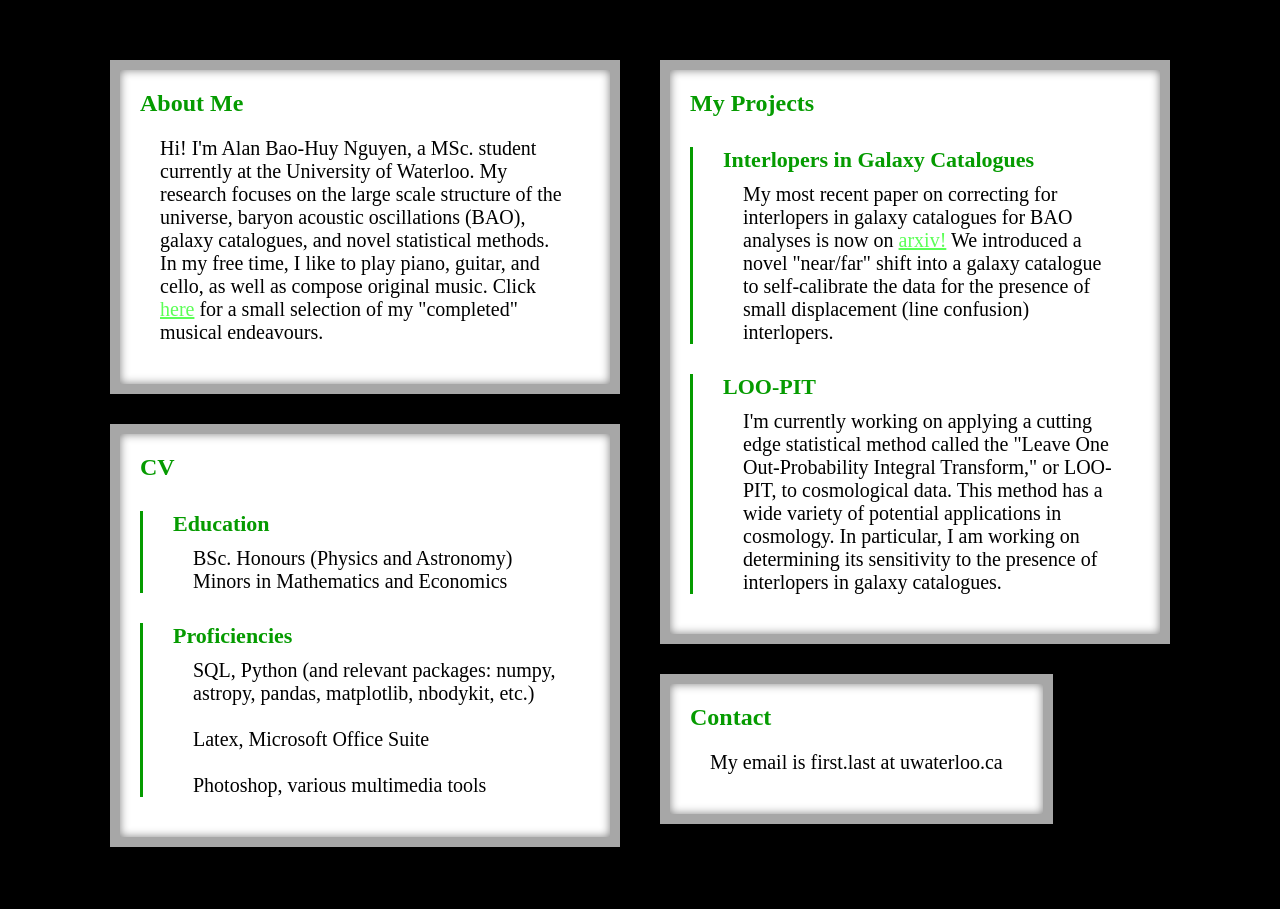
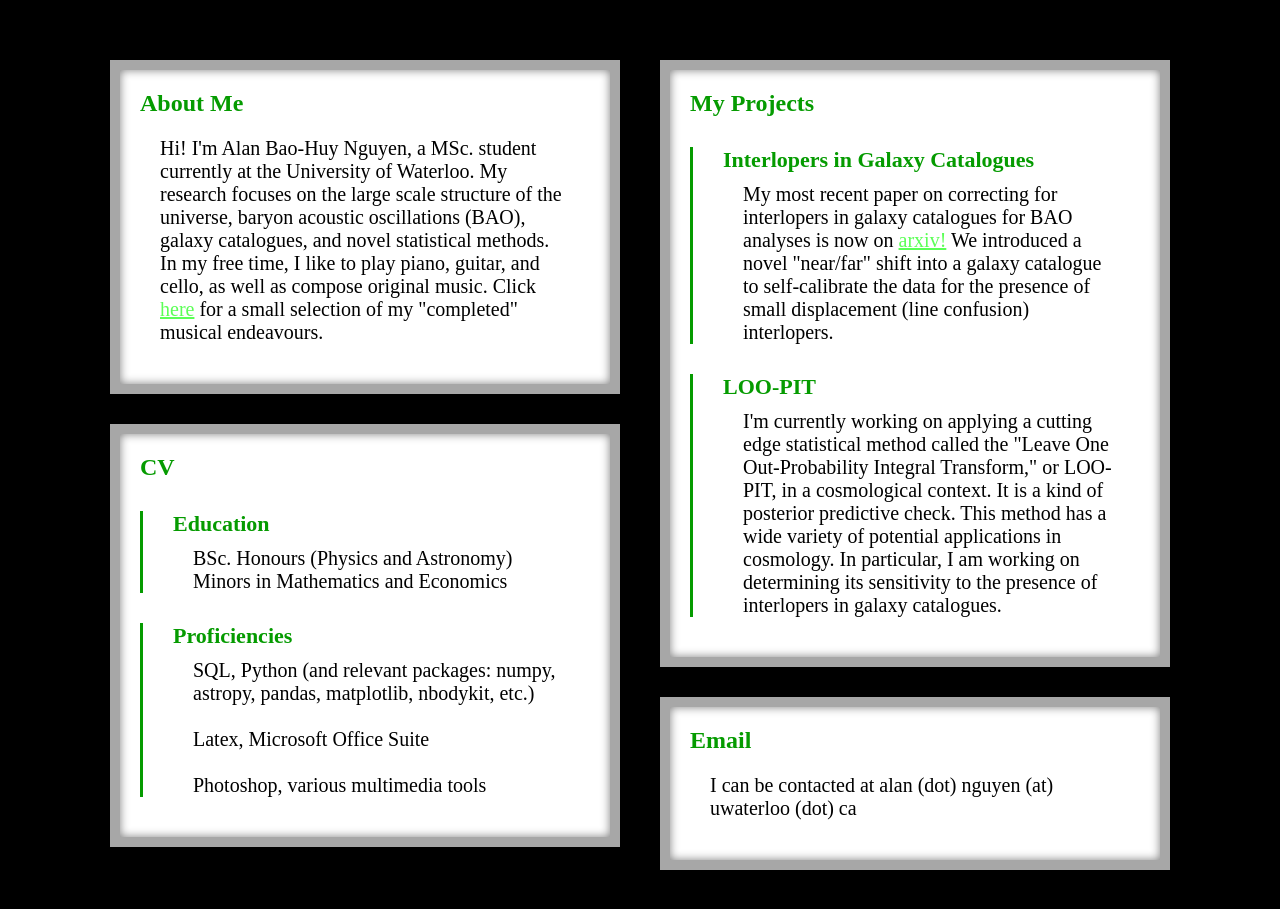
Before and after one commit to alanbhnguyen/alanbhnguyen_web1, a plain HTML site: page index.html in a window 1280 px wide. Shown: the part 171-1080 px from the top of the page. Drawn offline with Linux system fonts and the light colour scheme.

Commit message:
Update index.html

```diff
--- a/index.html
+++ b/index.html
@@ -160,15 +160,15 @@
           <div class="project">
             <strong>LOO-PIT</strong>
             <p>
-              I'm currently working on applying a cutting edge statistical method called the "Leave One Out-Probability Integral Transform," or LOO-PIT, to cosmological data. This method has a wide variety of potential applications in cosmology. In particular, I am working on determining its sensitivity to the presence of interlopers in galaxy catalogues.
+              I'm currently working on applying a cutting edge statistical method called the "Leave One Out-Probability Integral Transform," or LOO-PIT, in a cosmological context. It is a kind of posterior predictive check. This method has a wide variety of potential applications in cosmology. In particular, I am working on determining its sensitivity to the presence of interlopers in galaxy catalogues.
             </p>
           </div>
         </div>
       </div>
       <div class="window">
-        <h2>Contact</h2>
+        <h2>Email</h2>
         <p>
-          My email is first.last at uwaterloo.ca
+          I can be contacted at alan (dot) nguyen (at) uwaterloo (dot) ca
         </p>
       </div>
     </div>
```
